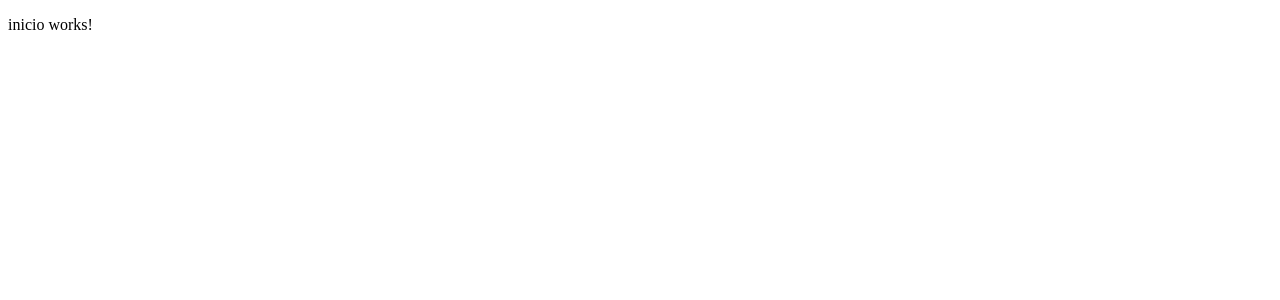
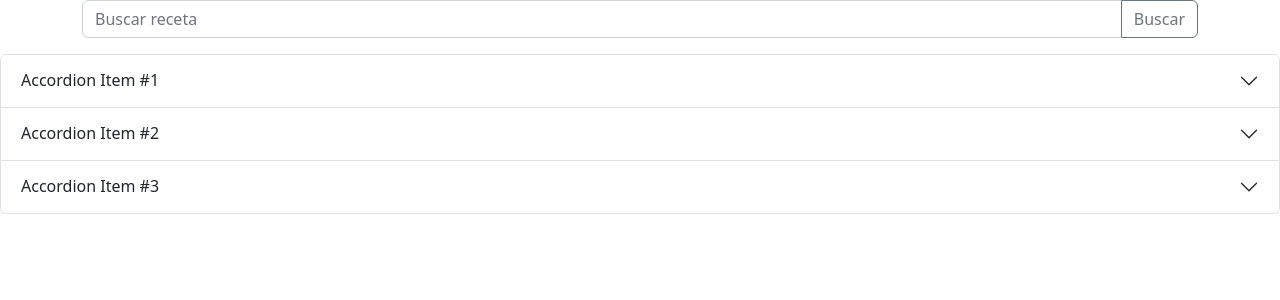
Before and after one commit to mmorac/recetas, an Angular app: page / in a window 1280 px wide. Shown: the top 300 px of the page. Built offline with nearby package versions, Linux system fonts and the light colour scheme.

Commit message:
Agregando componente Inicio y Bootstrap
Se crea el componente inicio para buscar recetas.

Se agregan los links de CDN de Bootstrap.

```diff
--- a/src/app/componentes/inicio/inicio.component.html
+++ b/src/app/componentes/inicio/inicio.component.html
@@ -1 +1,45 @@
-<p>inicio works!</p>
+<div class="container">
+    <div class="input-group mb-3">
+        <input type="text" class="form-control" placeholder="Buscar receta" aria-label="Buscar receta" aria-describedby="button-addon2">
+        <button class="btn btn-outline-secondary" type="button" id="button-addon2">Buscar</button>
+      </div>
+</div>
+
+<div class="accordion" id="accordionExample">
+    <div class="accordion-item">
+      <h2 class="accordion-header" id="headingOne">
+        <button class="accordion-button collapsed" type="button" data-bs-toggle="collapse" data-bs-target="#collapseOne" aria-expanded="true" aria-controls="collapseOne">
+          Accordion Item #1
+        </button>
+      </h2>
+      <div id="collapseOne" class="accordion-collapse collapse" aria-labelledby="headingOne" data-bs-parent="#accordionExample">
+        <div class="accordion-body">
+          <strong>This is the first item's accordion body.</strong> It is shown by default, until the collapse plugin adds the appropriate classes that we use to style each element. These classes control the overall appearance, as well as the showing and hiding via CSS transitions. You can modify any of this with custom CSS or overriding our default variables. It's also worth noting that just about any HTML can go within the <code>.accordion-body</code>, though the transition does limit overflow.
+        </div>
+      </div>
+    </div>
+    <div class="accordion-item">
+      <h2 class="accordion-header" id="headingTwo">
+        <button class="accordion-button collapsed" type="button" data-bs-toggle="collapse" data-bs-target="#collapseTwo" aria-expanded="false" aria-controls="collapseTwo">
+          Accordion Item #2
+        </button>
+      </h2>
+      <div id="collapseTwo" class="accordion-collapse collapse" aria-labelledby="headingTwo" data-bs-parent="#accordionExample">
+        <div class="accordion-body">
+          <strong>This is the second item's accordion body.</strong> It is hidden by default, until the collapse plugin adds the appropriate classes that we use to style each element. These classes control the overall appearance, as well as the showing and hiding via CSS transitions. You can modify any of this with custom CSS or overriding our default variables. It's also worth noting that just about any HTML can go within the <code>.accordion-body</code>, though the transition does limit overflow.
+        </div>
+      </div>
+    </div>
+    <div class="accordion-item">
+      <h2 class="accordion-header" id="headingThree">
+        <button class="accordion-button collapsed" type="button" data-bs-toggle="collapse" data-bs-target="#collapseThree" aria-expanded="false" aria-controls="collapseThree">
+          Accordion Item #3
+        </button>
+      </h2>
+      <div id="collapseThree" class="accordion-collapse collapse" aria-labelledby="headingThree" data-bs-parent="#accordionExample">
+        <div class="accordion-body">
+          <strong>This is the third item's accordion body.</strong> It is hidden by default, until the collapse plugin adds the appropriate classes that we use to style each element. These classes control the overall appearance, as well as the showing and hiding via CSS transitions. You can modify any of this with custom CSS or overriding our default variables. It's also worth noting that just about any HTML can go within the <code>.accordion-body</code>, though the transition does limit overflow.
+        </div>
+      </div>
+    </div>
+  </div>
--- a/src/index.html
+++ b/src/index.html
@@ -5,9 +5,12 @@
   <title>Recetas</title>
   <base href="/">
   <meta name="viewport" content="width=device-width, initial-scale=1">
+  <link href="https://cdn.jsdelivr.net/npm/bootstrap@5.2.3/dist/css/bootstrap.min.css" rel="stylesheet" integrity="sha384-rbsA2VBKQhggwzxH7pPCaAqO46MgnOM80zW1RWuH61DGLwZJEdK2Kadq2F9CUG65" crossorigin="anonymous">
   <link rel="icon" type="image/x-icon" href="favicon.ico">
 </head>
 <body>
   <app-root></app-root>
+  <script src="https://cdn.jsdelivr.net/npm/@popperjs/core@2.11.6/dist/umd/popper.min.js" integrity="sha384-oBqDVmMz9ATKxIep9tiCxS/Z9fNfEXiDAYTujMAeBAsjFuCZSmKbSSUnQlmh/jp3" crossorigin="anonymous"></script>
+  <script src="https://cdn.jsdelivr.net/npm/bootstrap@5.2.3/dist/js/bootstrap.min.js" integrity="sha384-cuYeSxntonz0PPNlHhBs68uyIAVpIIOZZ5JqeqvYYIcEL727kskC66kF92t6Xl2V" crossorigin="anonymous"></script>
 </body>
 </html>
```
